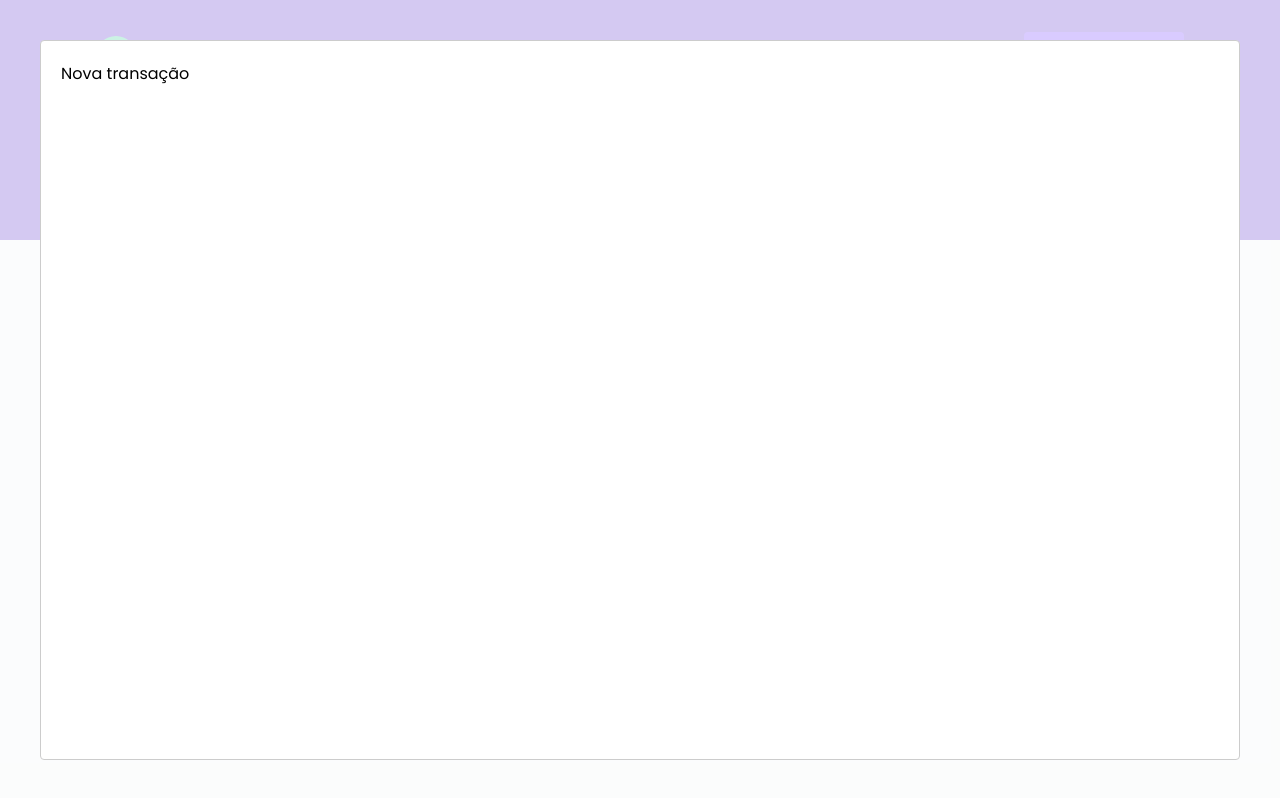
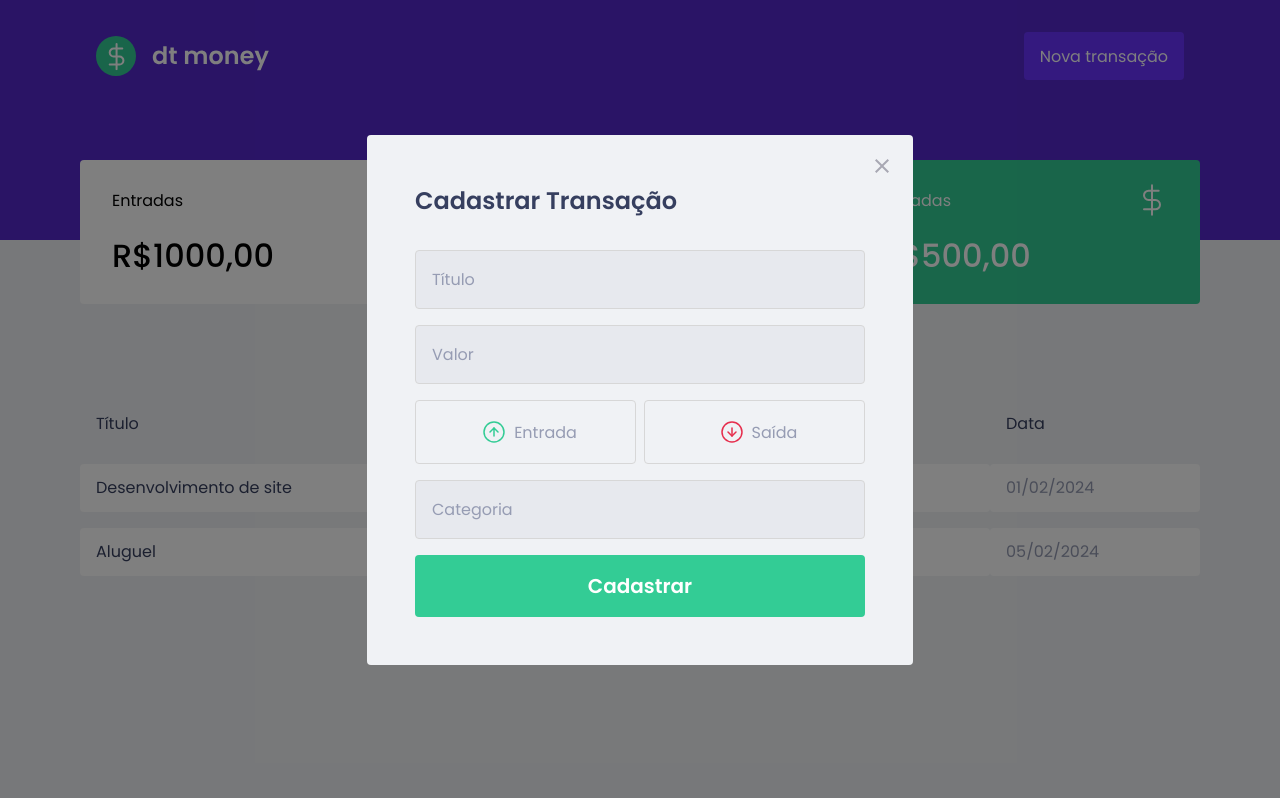
Before and after one commit to RafaQueiroz/dtmoney-react, a React (Create React App) app: page / in a window 1280 px wide. Both pictures are taken after a click on the button "Nova transação". Built offline with nearby package versions, Linux system fonts and the light colour scheme; no server answers; what miragejs would draw is missing.

Commit message:
add new transaction modal

```diff
--- a/package.json
+++ b/package.json
@@ -5,6 +5,7 @@
   "dependencies": {
     "axios": "^1.6.8",
     "miragejs": "^0.1.48",
+    "polished": "^4.3.1",
     "react": "^18.2.0",
     "react-dom": "^18.2.0",
     "react-modal": "^3.16.1",
--- a/src/App.tsx
+++ b/src/App.tsx
@@ -1,6 +1,7 @@
 import { Dashboard } from "./components/Dashboard";
-import Modal from "react-modal";
+
 import { Header } from "./components/Header";
+import { NewTransactionModal } from "./components/NewTransactionModal";
 import { GlobalStyle } from "./styles/global"
 import { useState } from "react";
 
@@ -21,12 +22,9 @@ export function App() {
       <Header onNewTransactionModalOpen={handleNewTransactionOpen}/>
       <Dashboard />
 
-      <Modal
-                isOpen={isNewTransactionOpen}
-                onRequestClose={handleNewTransactionClose}
-            >
-                Nova transação
-            </Modal>
+      <NewTransactionModal
+        isOpen={isNewTransactionOpen}
+        onModalClose={handleNewTransactionClose}/>
       <GlobalStyle />
     </>
   );
--- /dev/null
+++ b/src/components/NewTransactionModal/index.tsx
@@ -0,0 +1,46 @@
+import Modal from "react-modal";
+import { Container, TransactionTypeContainer } from "./style";
+import closeImg from "../../assets/close.svg";
+import incomeImg from "../../assets/income.svg"
+import outcomeImg from "../../assets/outcome.svg"
+
+interface NewTransactionModalProps {
+    isOpen: boolean,
+    onModalClose: () => void
+}
+
+export function NewTransactionModal({ isOpen, onModalClose } : NewTransactionModalProps){
+
+    return (
+        <Modal
+            isOpen={isOpen}
+            onRequestClose={onModalClose}
+            className="react-modal-content"
+            overlayClassName="react-modal-overlay">
+                <button type="button" onClick={onModalClose} className="react-modal-close">
+                    <img src={closeImg} alt="Fechar modal" />
+                </button>
+                <Container>
+                    <h2>Cadastrar Transação</h2>
+
+                    <input type="text" placeholder="Título"/>
+                    <input type="text" placeholder="Valor"/>
+
+                    <TransactionTypeContainer>
+                        <button type="button">
+                            <img src={incomeImg} alt="Entrada" />
+                            <span>Entrada</span>
+                        </button>
+                        <button type="button">
+                            <img src={outcomeImg} alt="Saída" />
+                            <span>Saída</span>
+                        </button>
+                    </TransactionTypeContainer>
+
+                    <input type="text" placeholder="Categoria"/>
+                    <button type="submit">Cadastrar</button>
+                </Container>
+        </Modal>
+    )
+
+}
--- /dev/null
+++ b/src/components/NewTransactionModal/style.ts
@@ -0,0 +1,79 @@
+import styled from "styled-components";
+import { darken } from "polished";
+
+export const Container = styled.form`
+
+    h2{
+        color: var(--text-title);
+        font-size: 1.5rem;
+        margin-bottom: 2rem;
+    }
+
+    input[type=text] {
+        width: 100%;
+        padding: 1rem;
+        border: 1px solid #d7d7d7;
+        margin-bottom: 1rem;
+        background: #e7e9ee;
+        display: block;
+        border-radius: 0.25rem;
+        font-size: 1rem;
+
+        &::placeholder{
+            color: var(--text-body);
+        }
+    }
+
+    button[type=submit]{
+        width: 100%;
+        padding: 1rem;
+        background: var(--green);
+        color: #FFFFFF;
+        font-weight: 600;
+        font-size: 1.25rem;
+        border: none;
+        border-radius: 0.25rem;
+        transition: 0.2s;
+
+        &:hover {
+            cursor: pointer;
+            filter: brightness(0.9);
+        }
+    }
+`;
+
+export const TransactionTypeContainer = styled.div`
+
+    display: grid;
+    grid-template-columns: 1fr 1fr;
+    gap: 0.5rem;
+    margin: 1rem 0;
+
+    button {
+        background: transparent;
+        height: 4rem;
+        display: flex;
+        align-items: center;
+        border: 1px solid #d7d7d7;
+        border-radius: 0.25rem;
+        justify-content: center;
+
+        transition: 0.2s border-color;
+
+        &:hover {
+            border-color: ${darken(0.1, '#a7a7a7')}
+        }
+    }
+
+    img {
+        width: 1.5rem;
+        margin: 0.5rem;
+    }
+
+    span {
+        font-size: 1rem;
+        color: var(--text-body);
+    }
+
+
+`;
--- a/src/styles/global.ts
+++ b/src/styles/global.ts
@@ -54,4 +54,39 @@ export const GlobalStyle = createGlobalStyle`
         opacity: 0.6;
         cursor: not-alowed;
     }
+
+    .react-modal-overlay{
+        position: fixed;
+        background: rgb(0,0,0,0.5);
+        right: 0;
+        left: 0;
+        top: 0;
+        bottom: 0;
+        display: flex;
+        align-items: center;
+        justify-content: center;
+    }
+
+    .react-modal-content{
+        width: 100%;
+        max-width: 546px;
+        position: relative;
+        background: var(--background);
+        padding: 3rem;
+        border-radius: 0.25rem;
+    }
+
+    .react-modal-close {
+        position: absolute;
+        right: 1.5rem;
+        top: 1.5rem;
+        border: 0;
+        background: transparent;
+        transition: 0.2s;
+
+        &:hover {
+            filter: brightness(0.8);
+        }
+
+    }
 `
```
Also changed, not shown: 1 other file (tests, documents, lock files or other folders).
